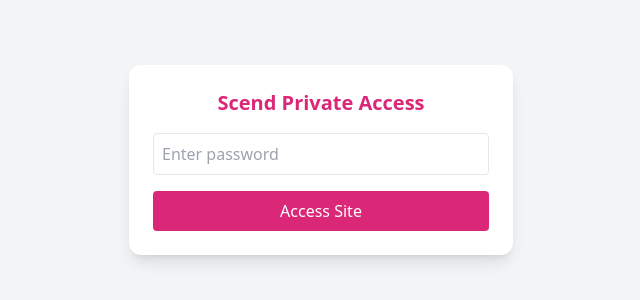
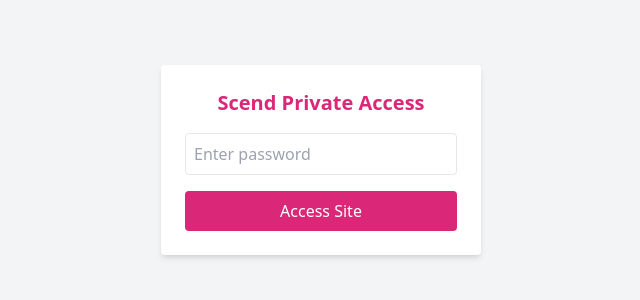
Before and after one commit to ScendDigital/scend-loan-app, a React (Create React App) app: page / in a window 1280 px wide. Shown: the part 240-540 px from the top of the page, without its empty margins (319-959 px from the left). Built offline with nearby package versions, Linux system fonts and the light colour scheme.

Commit message:
Wrap app in PasswordGate

```diff
--- a/src/components/PasswordGate.jsx
+++ b/src/components/PasswordGate.jsx
@@ -1,15 +1,17 @@
-import React, { useState, useEffect } from "react";
+// src/components/PasswordGate.jsx
+import { useState, useEffect } from "react";
+
+const PASSWORD = "scend123";
 
 export default function PasswordGate({ children }) {
-  const [accessGranted, setAccessGranted] = useState(false);
+  const [authorized, setAuthorized] = useState(false);
   const [input, setInput] = useState("");
   const [error, setError] = useState("");
-  const PASSWORD = "scend123"; // You can change this to any password you want
 
   useEffect(() => {
-    const storedAccess = localStorage.getItem("scend-access");
-    if (storedAccess === "true") {
-      setAccessGranted(true);
+    const access = localStorage.getItem("scend-access");
+    if (access === "true") {
+      setAuthorized(true);
     }
   }, []);
 
@@ -17,30 +19,27 @@ export default function PasswordGate({ children }) {
     e.preventDefault();
     if (input === PASSWORD) {
       localStorage.setItem("scend-access", "true");
-      setAccessGranted(true);
+      setAuthorized(true);
     } else {
       setError("Incorrect password. Please try again.");
     }
   };
 
-  if (accessGranted) return children;
+  if (authorized) return children;
 
   return (
     <div className="min-h-screen flex items-center justify-center bg-gray-100">
-      <form
-        onSubmit={handleSubmit}
-        className="bg-white shadow-lg p-6 rounded-xl space-y-4 w-96 text-center"
-      >
-        <h2 className="text-xl font-bold text-pink-600">Scend Private Access</h2>
+      <form onSubmit={handleSubmit} className="bg-white p-6 rounded shadow-md text-center space-y-4 w-80">
+        <h2 className="text-xl font-semibold text-pink-600">Scend Private Access</h2>
         <input
           type="password"
+          placeholder="Enter password"
+          className="w-full p-2 border rounded"
           value={input}
           onChange={(e) => setInput(e.target.value)}
-          className="w-full p-2 border rounded"
-          placeholder="Enter password"
         />
         {error && <p className="text-red-500 text-sm">{error}</p>}
-        <button type="submit" className="w-full bg-pink-600 text-white py-2 rounded hover:bg-pink-700">
+        <button type="submit" className="bg-pink-600 text-white w-full py-2 rounded hover:bg-pink-700">
           Access Site
         </button>
       </form>
--- a/src/index.js
+++ b/src/index.js
@@ -1,17 +1,15 @@
-import React from 'react';
-import ReactDOM from 'react-dom/client';
-import './index.css';
-import App from './App.jsx';
-import reportWebVitals from './reportWebVitals';
+// src/index.js
+import React from "react";
+import ReactDOM from "react-dom/client";
+import App from "./App";
+import "./index.css";
+import PasswordGate from "./components/PasswordGate";
 
-const root = ReactDOM.createRoot(document.getElementById('root'));
+const root = ReactDOM.createRoot(document.getElementById("root"));
 root.render(
   <React.StrictMode>
-    <App />
+    <PasswordGate>
+      <App />
+    </PasswordGate>
   </React.StrictMode>
 );
-
-// If you want to start measuring performance in your app, pass a function
-// to log results (for example: reportWebVitals(console.log))
-// or send to an analytics endpoint. Learn more: https://bit.ly/CRA-vitals
-reportWebVitals();
```
